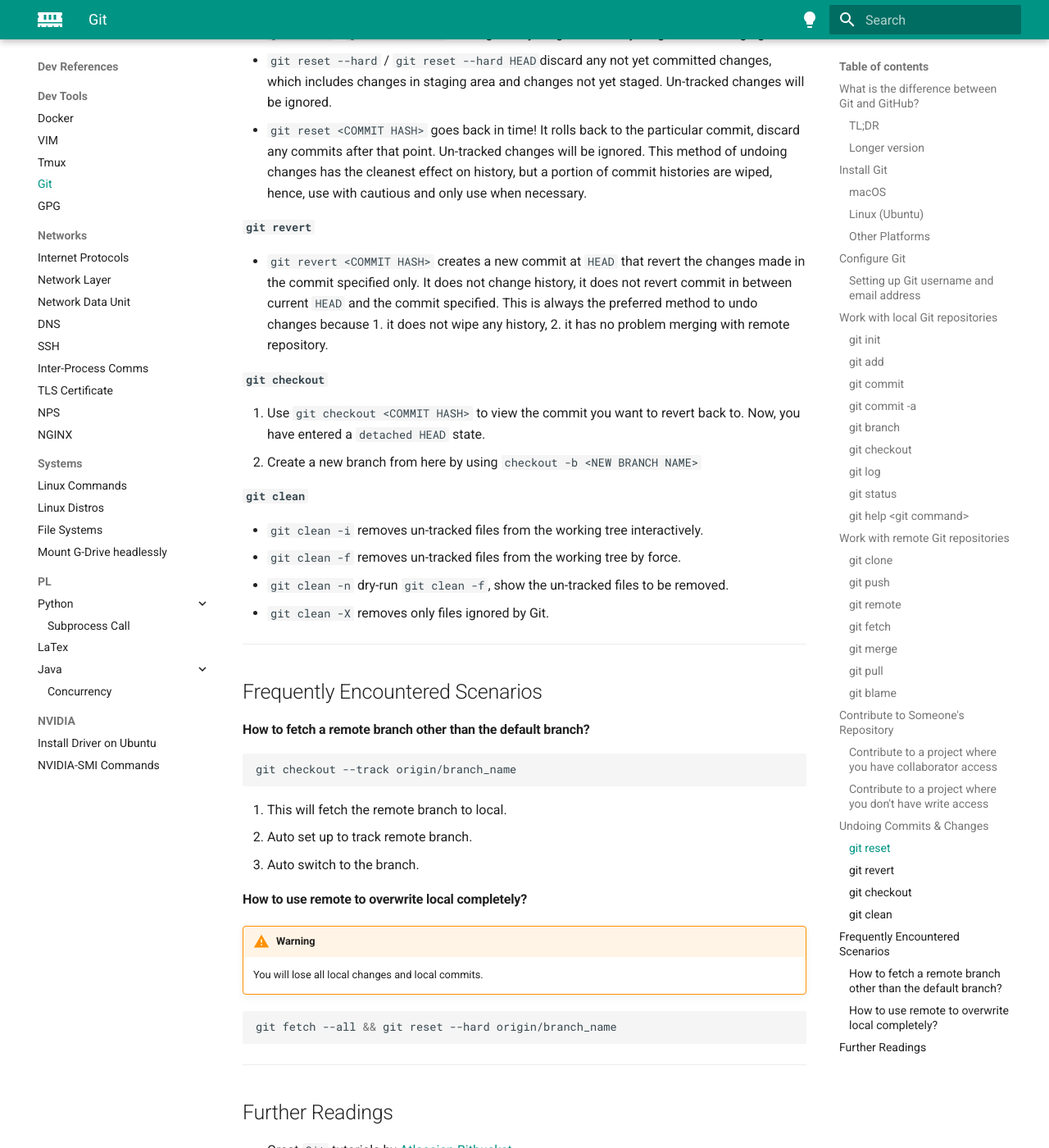
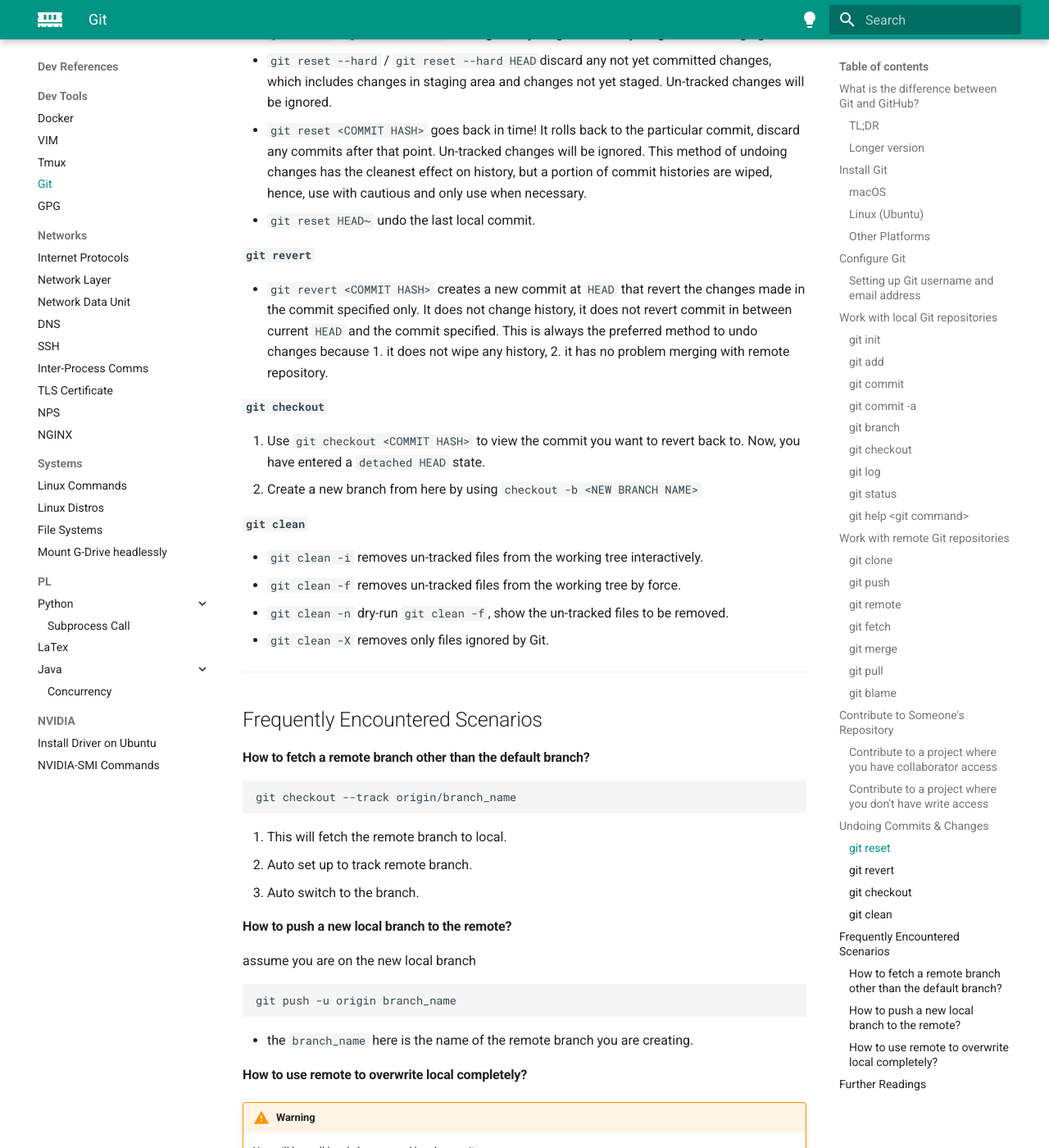
Before and after one commit to MarkHershey/docs, an MkDocs documentation site: the page built from docs/pages/dev/git.md, in a window 1280 px wide and 1400 px high, scrolled down 5282 px. Shown: the whole window at 82% size. Built offline with MkDocs 1.6.1 and Material for MkDocs 9.7.7, drawn with Linux system fonts in a browser that asks for light colours.

Commit message:
Update git and scp

````diff
--- a/docs/pages/dev/git.md
+++ b/docs/pages/dev/git.md
@@ -197,6 +197,7 @@ Reference: [Atlassian - Undoing Commits & Changes](https://www.atlassian.com/git
 - `git reset` / `git reset HEAD` un-stage everything; move everything out from staging area.
 - `git reset --hard` / `git reset --hard HEAD`discard any not yet committed changes, which includes changes in staging area and changes not yet staged. Un-tracked changes will be ignored.
 - `git reset <COMMIT HASH>` goes back in time! It rolls back to the particular commit, discard any commits after that point. Un-tracked changes will be ignored. This method of undoing changes has the cleanest effect on history, but a portion of commit histories are wiped, hence, use with cautious and only use when necessary.
+- `git reset HEAD~` undo the last local commit.
 
 #### `git revert`
 
@@ -228,11 +229,21 @@ git checkout --track origin/branch_name
 2. Auto set up to track remote branch.
 3. Auto switch to the branch.
 
+
+#### How to push a new local branch to the remote?
+
+assume you are on the new local branch
+
+```bash
+git push -u origin branch_name
+```
+
+- the `branch_name` here is the name of the remote branch you are creating.
+
 #### How to use remote to overwrite local completely?
 
 !!! warning
     You will lose all local changes and local commits.
-
 
 
 ```bash
````
Also changed, not shown: docs/pages/dev/linux-commands.md (+10 -0 lines).
